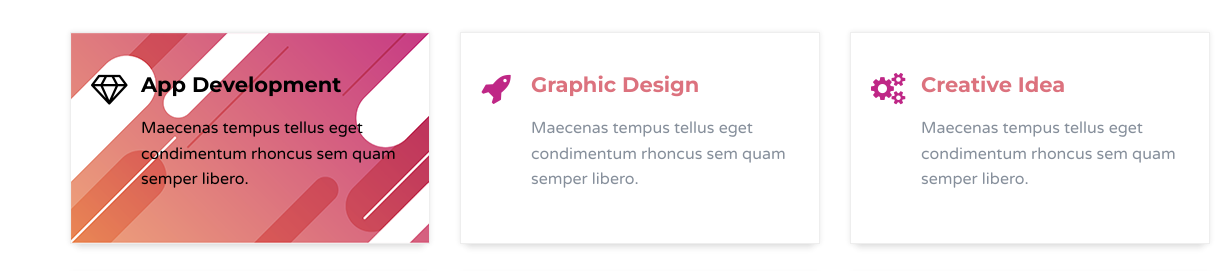
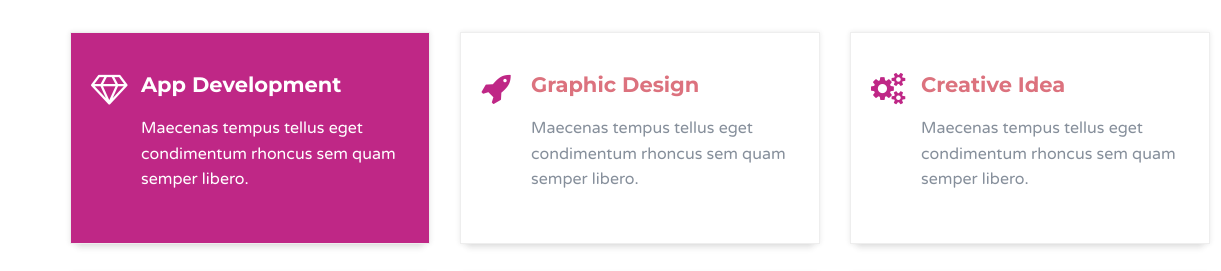
Before and after one commit to DevTech-IT/website, a plain HTML site: page index.html in a window 1280 px wide. In both pictures the pointer is over the element "App Development". Shown: the part 1317-1588 px from the top of the page, 0-1221 px from the left. Drawn offline with Linux system fonts and the light colour scheme.

Commit message:
service background changed

```diff
--- a/css/style.css
+++ b/css/style.css
@@ -842,8 +842,8 @@ header {
 
 .service:after {
     content: "";
-    /*background-color: #bf2786;*/
-    background: url(../img/modern.png) no-repeat;
+    background-color: #bf2786;
+    /*background: url(../img/modern.png) no-repeat;*/
     position: absolute;
     left: 0;
     top: 0;
@@ -864,16 +864,16 @@ header {
 }
 
 .service:hover h3 {
-    /*color: #fff;*/
-    color: #000;
+    color: #fff;
+    /*color: #000;*/
 }
 .service:hover p {
-    /*color: #fff;*/
-    color: #000;
+    color: #fff;
+    /*color: #000;*/
 }
 .service:hover i {
-    /*color: #fff;*/
-    color: #000;
+    color: #fff;
+    /*color: #000;*/
 }
 
 /*------------------------------------*\
```
